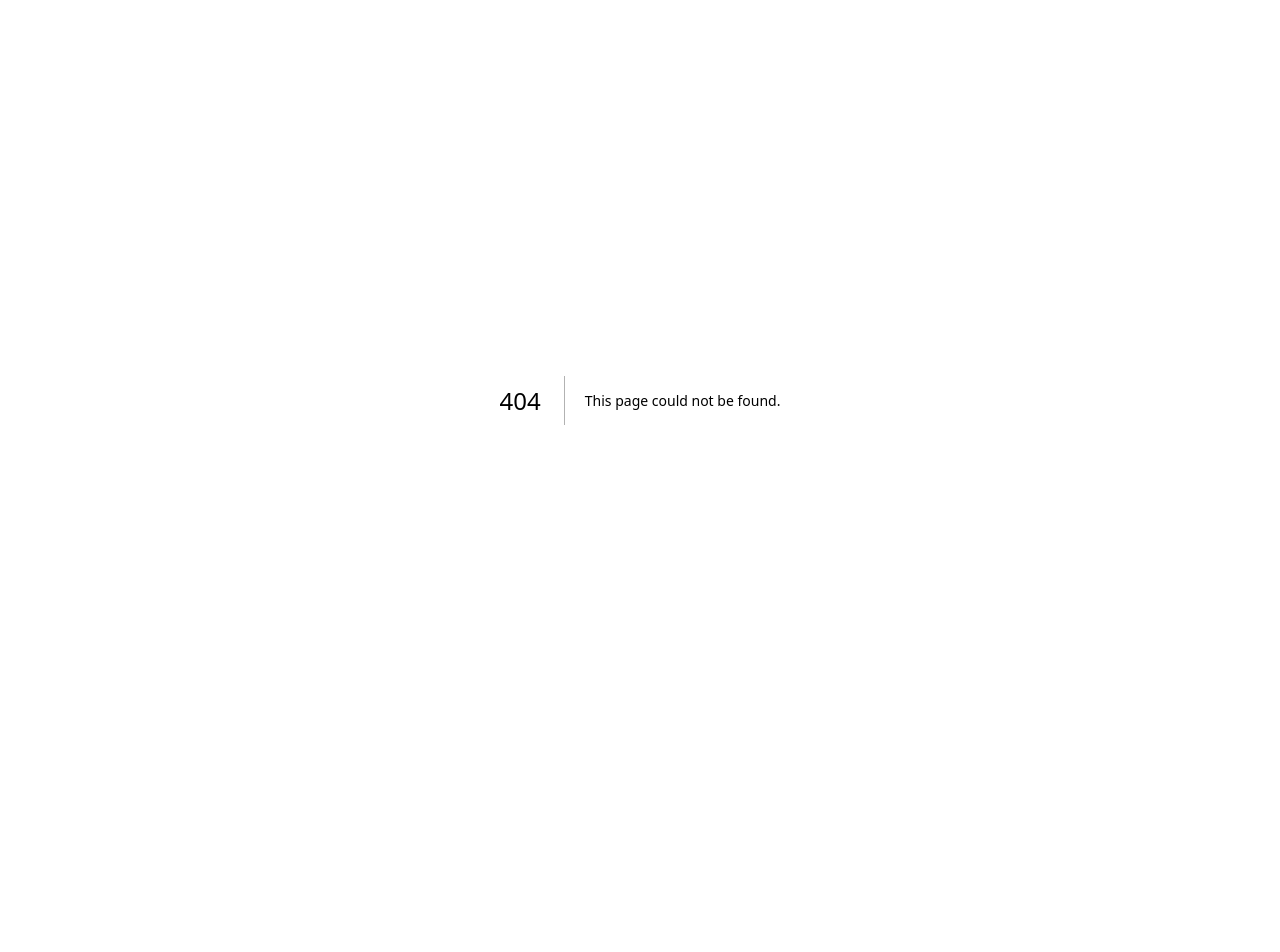
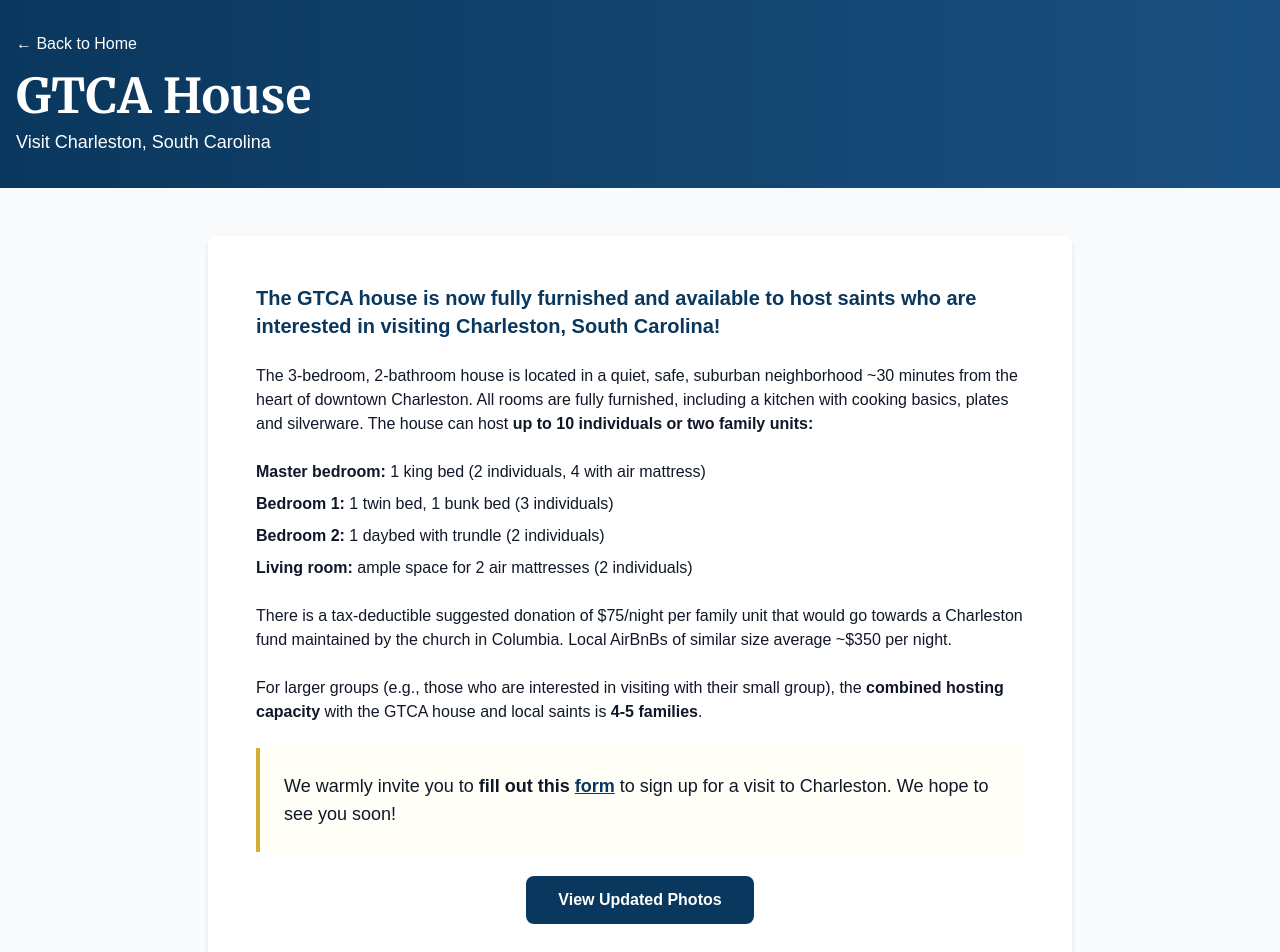
Before and after one commit to pengjc/cbc-next, a Next.js app: page /gtca-house in a window 1280 px wide. Before the commit this address had no page. Shown: the top 952 px of the page. Before the commit the page ends 800 px from the top, so only its background shows below. Built offline with nearby package versions, Linux system fonts and the light colour scheme.

Commit message:
Add GTCA House page and link in navigation

```diff
--- /dev/null
+++ b/app/gtca-house/page.tsx
@@ -0,0 +1,74 @@
+import Link from "next/link";
+
+export default function GTCAHousePage() {
+  return (
+    <div className="min-h-screen bg-gray-50">
+      {/* Header */}
+      <header className="bg-gradient-to-r from-[#0a375d] to-[#1a5080] text-white py-8">
+        <div className="container mx-auto px-4">
+          <Link
+            href="/"
+            className="inline-flex items-center text-white hover:text-[#d4af37] mb-4 transition"
+          >
+            ← Back to Home
+          </Link>
+          <h1 className="text-4xl md:text-5xl font-bold font-serif">
+            GTCA House
+          </h1>
+          <p className="text-lg mt-2">
+            Visit Charleston, South Carolina
+          </p>
+        </div>
+      </header>
+
+      {/* Content */}
+      <section className="py-12">
+        <div className="container mx-auto px-4 max-w-4xl">
+          <div className="bg-white rounded-lg shadow-md p-8 md:p-12">
+            <div className="prose prose-lg max-w-none text-gray-900">
+              <p className="text-xl font-semibold text-[#0a375d] mb-6">
+                <strong>The GTCA house is now fully furnished and available</strong> to host saints who are interested in visiting Charleston, South Carolina!
+              </p>
+
+              <p className="mb-6 text-gray-900">
+                The 3-bedroom, 2-bathroom house is located in a quiet, safe, suburban neighborhood ~30 minutes from the heart of downtown Charleston. All rooms are fully furnished, including a kitchen with cooking basics, plates and silverware. The house can host <strong>up to 10 individuals or two family units:</strong>
+              </p>
+
+              <ul className="mb-6 space-y-2 text-gray-900">
+                <li><strong>Master bedroom:</strong> 1 king bed (2 individuals, 4 with air mattress)</li>
+                <li><strong>Bedroom 1:</strong> 1 twin bed, 1 bunk bed (3 individuals)</li>
+                <li><strong>Bedroom 2:</strong> 1 daybed with trundle (2 individuals)</li>
+                <li><strong>Living room:</strong> ample space for 2 air mattresses (2 individuals)</li>
+              </ul>
+
+              <p className="mb-6 text-gray-900">
+                There is a tax-deductible suggested donation of $75/night per family unit that would go towards a Charleston fund maintained by the church in Columbia. Local AirBnBs of similar size average ~$350 per night.
+              </p>
+
+              <p className="mb-6 text-gray-900">
+                For larger groups (e.g., those who are interested in visiting with their small group), the <strong>combined hosting capacity</strong> with the GTCA house and local saints is <strong>4-5 families</strong>.
+              </p>
+
+              <div className="bg-[#fffef7] border-l-4 border-[#d4af37] p-6 mb-6">
+                <p className="text-lg text-gray-900">
+                  We warmly invite you to <strong>fill out this <a href="https://docs.google.com/forms/d/e/1FAIpQLSfBcwjs1iJJIMMHdEeVGSNv2Zsp3UUx4XG5ljTwZ81sJR7NFw/viewform?usp=sharing&ouid=100558536713451051214" className="text-[#0a375d] hover:text-[#d4af37] underline transition" target="_blank" rel="noopener noreferrer">form</a></strong> to sign up for a visit to Charleston. We hope to see you soon!
+                </p>
+              </div>
+
+              <p className="text-center">
+                <a
+                  href="https://photos.app.goo.gl/2QpPmdY6qCFA7TG36"
+                  className="inline-block bg-[#0a375d] text-white px-8 py-3 rounded-lg hover:bg-[#1a5080] transition font-semibold"
+                  target="_blank"
+                  rel="noopener noreferrer"
+                >
+                  View Updated Photos
+                </a>
+              </p>
+            </div>
+          </div>
+        </div>
+      </section>
+    </div>
+  );
+}
--- a/app/page.tsx
+++ b/app/page.tsx
@@ -100,6 +100,13 @@
                     >
                       Hotel & Location
                     </a>
+                    <Link
+                      href="/gtca-house"
+                      onClick={() => setOtherMenuOpen(false)}
+                      className="block px-4 py-2 hover:bg-gray-100 hover:text-[#0a375d] transition"
+                    >
+                      GTCA House
+                    </Link>
                     <a
                       href="#register"
                       onClick={() => setOtherMenuOpen(false)}
@@ -217,6 +224,16 @@
                     >
                       Hotel & Location
                     </a>
+                    <Link
+                      href="/gtca-house"
+                      onClick={() => {
+                        setMobileMenuOpen(false);
+                        setMobileOtherMenuOpen(false);
+                      }}
+                      className="block text-xl hover:text-[#d4af37] transition py-2"
+                    >
+                      GTCA House
+                    </Link>
                     <a
                       href="#register"
                       onClick={() => {
```
